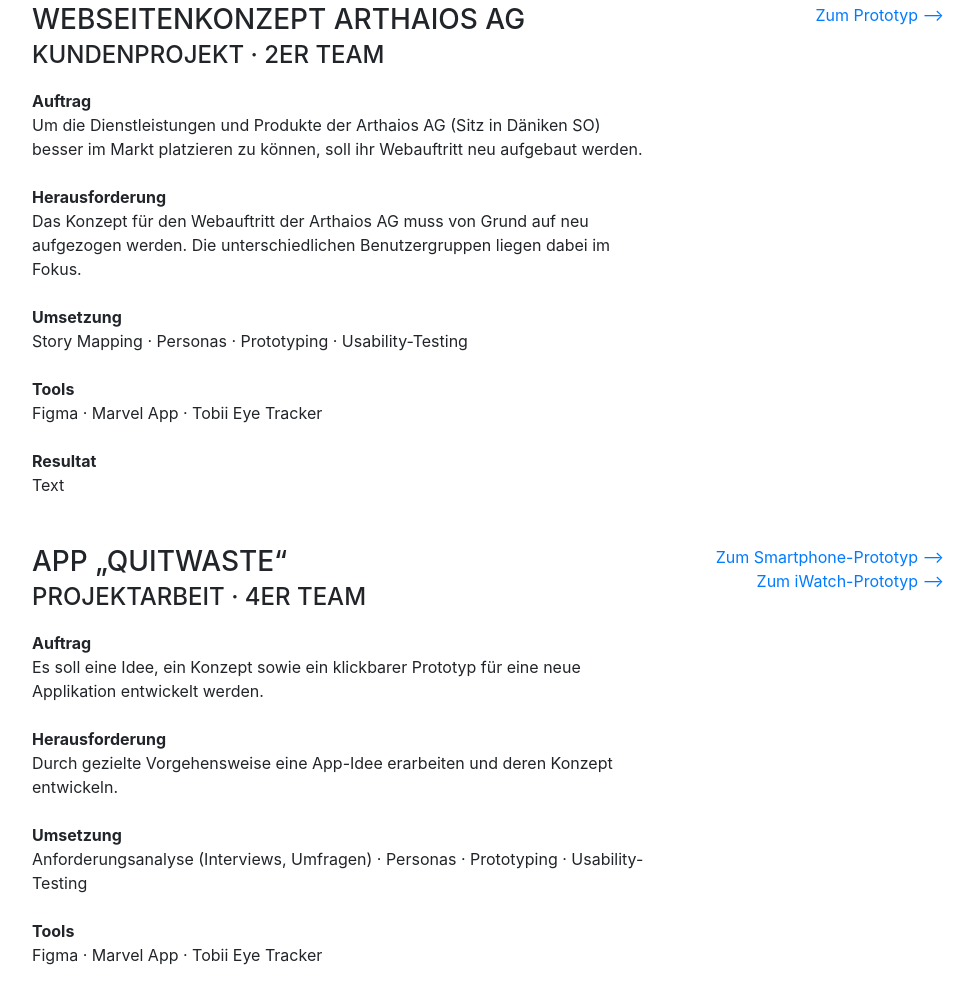
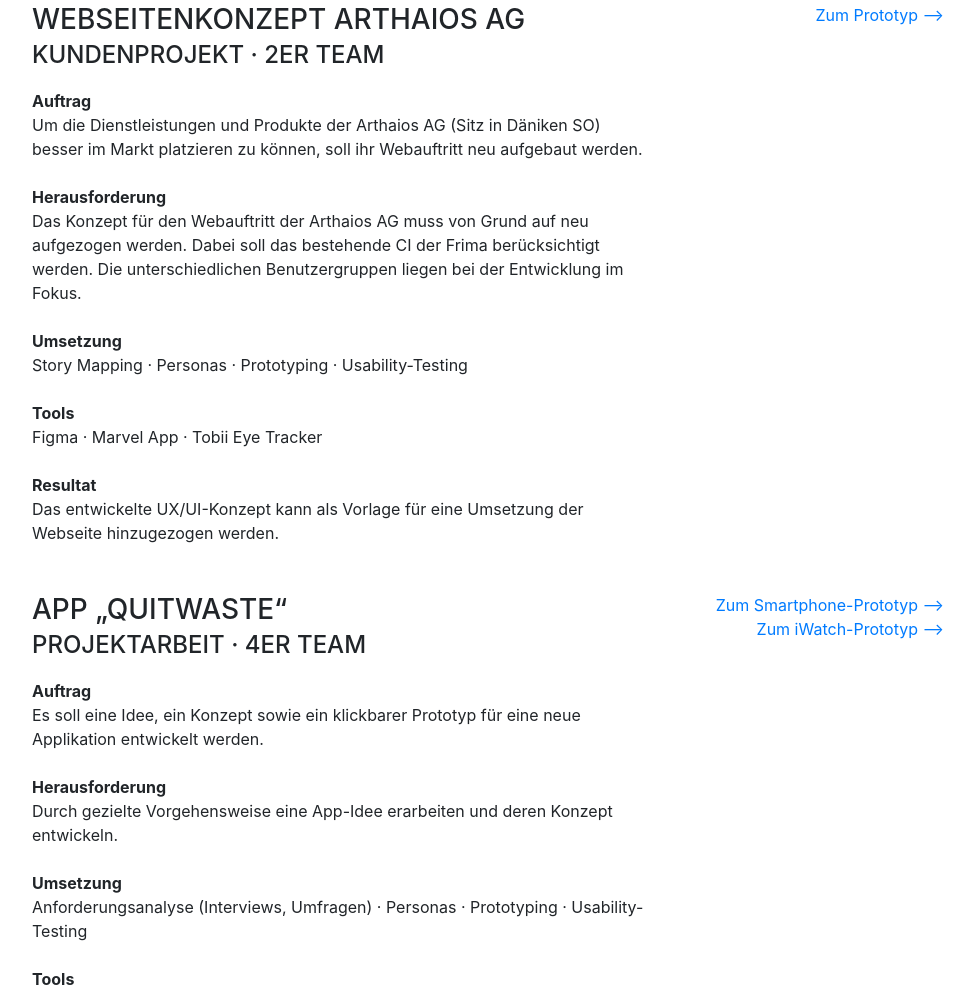
Before and after one commit to irinaterribilini/irinaterribilini, a website with bundled scripts: page index.html in a window 1280 px wide. Shown: the part 6253-7238 px from the top of the page, without its empty margins (288-1261 px from the left). Built offline with nearby package versions, Linux system fonts and the light colour scheme; a web font is replaced by a local one.

Commit message:
added some text resultat bei arthaios

```diff
--- a/index.html
+++ b/index.html
@@ -507,7 +507,8 @@
                     <div>
                         <b>Herausforderung</b><br>
                         Das Konzept für den Webauftritt der Arthaios AG muss von Grund auf neu aufgezogen werden.
-                        Die unterschiedlichen Benutzergruppen liegen dabei im Fokus.
+                        Dabei soll das bestehende CI der Frima berücksichtigt werden.
+                        Die unterschiedlichen Benutzergruppen liegen bei der Entwicklung im Fokus.
                     </div>
                     <br>
                     <div>
@@ -522,7 +523,7 @@
                     <br>
                     <div>
                         <b>Resultat</b><br>
-                        Text
+                        Das entwickelte UX/UI-Konzept kann als Vorlage für eine Umsetzung der Webseite hinzugezogen werden.
                     </div>
                 </div>
                 <div class="resume-date text-md-right">
```
